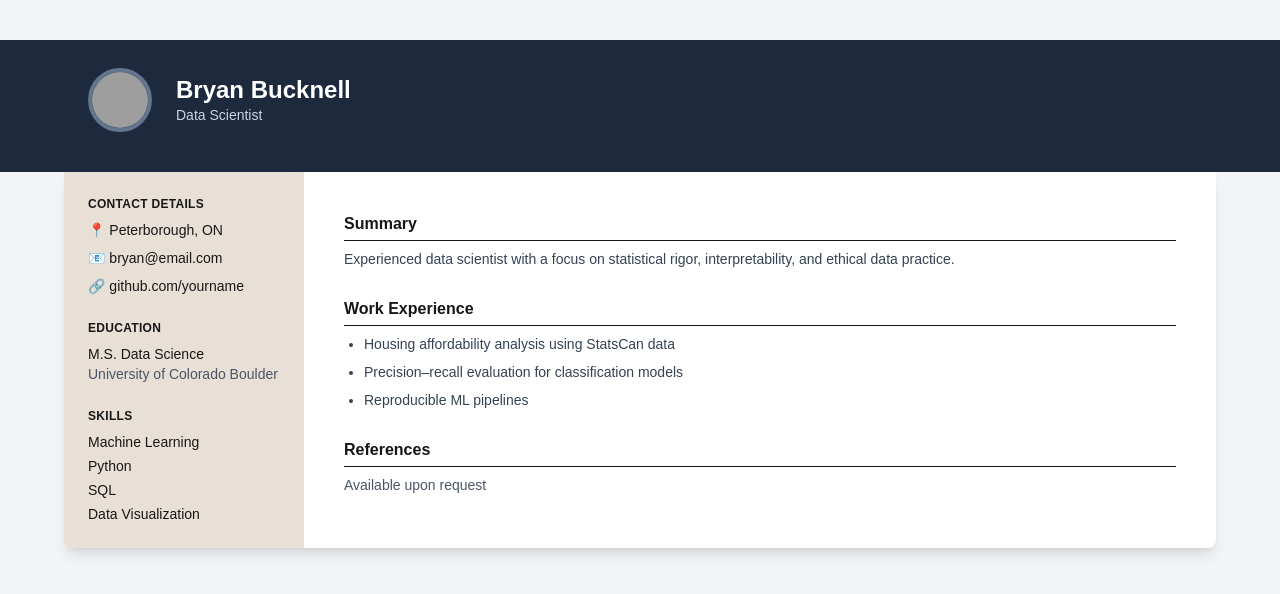
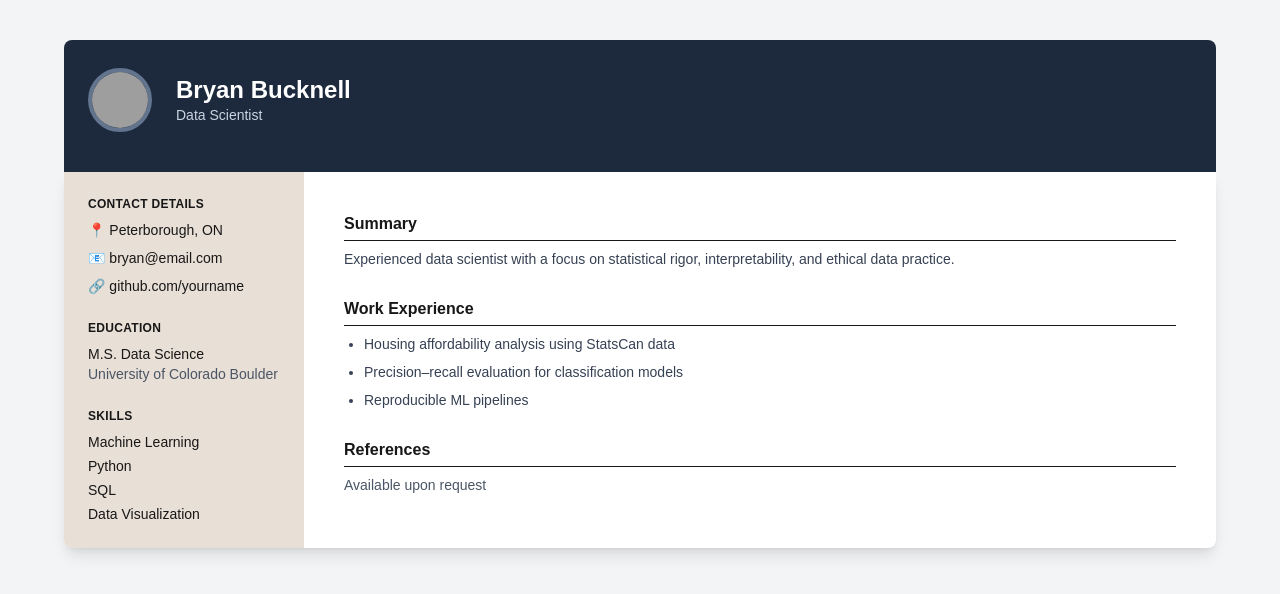
Before and after one commit to BryanB-prog/ThreePillars, a Next.js app: page /resume in a window 1280 px wide. Shown: the top 594 px of the page. Built offline with nearby package versions, Linux system fonts and the light colour scheme; grey boxes are pictures that could not be loaded.

Commit message:
Update page.tsx

```diff
--- a/app/resume/page.tsx
+++ b/app/resume/page.tsx
@@ -2,9 +2,9 @@
 
 function ResumeHeader() {
   return (
-    <header className="bg-slate-800 text-white">
-      {/* The same width wrapper as the resume body */}
-      <div className="max-w-6xl mx-auto px-6 pt-7 pb-10 relative">
+    <header className="pt-10">
+      {/* This is the actual header BAR, centered like the resume body */}
+      <div className="max-w-6xl mx-auto bg-slate-800 text-white px-6 pt-7 pb-10 relative rounded-t-lg overflow-hidden">
         <div className="flex items-center gap-6">
           <img
             src="/profile.jpg"
@@ -19,12 +19,11 @@ function ResumeHeader() {
           </div>
         </div>
 
-        {/* Angled bottom edge that visually points toward the sidebar */}
+        {/* Angled cut */}
         <div className="absolute left-0 bottom-0 w-full h-10 overflow-hidden">
           <div
             className="w-full h-full bg-slate-800"
             style={{
-              // This creates a notch/angle similar to the example header
               clipPath: "polygon(0 0, 100% 0, 100% 100%, 22% 100%)",
             }}
           />
@@ -36,12 +35,12 @@ function ResumeHeader() {
 
 export default function ResumePage() {
   return (
-    <main className="min-h-screen bg-gray-100 py-10">
-      {/* Header is same width as the resume card */}
+    <main className="min-h-screen bg-gray-100 pb-10">
       <ResumeHeader />
 
+      {/* Resume body is the same width as the header */}
       <div className="max-w-6xl mx-auto bg-white shadow-lg rounded-b-lg overflow-hidden md:grid md:grid-cols-[240px_1fr]">
-        {/* Sidebar slightly narrower */}
+        {/* LEFT SIDEBAR */}
         <aside className="bg-[#e8dfd6] p-6 text-sm">
           <section className="space-y-2">
             <h2 className="font-semibold uppercase text-xs tracking-wide">
@@ -73,7 +72,7 @@ export default function ResumePage() {
           </section>
         </aside>
 
-        {/* Main content wider by giving it more of the grid */}
+        {/* MAIN CONTENT */}
         <section className="p-8 md:p-10 space-y-7">
           <section>
             <h2 className="font-semibold border-b pb-1 mb-2">Summary</h2>
```
